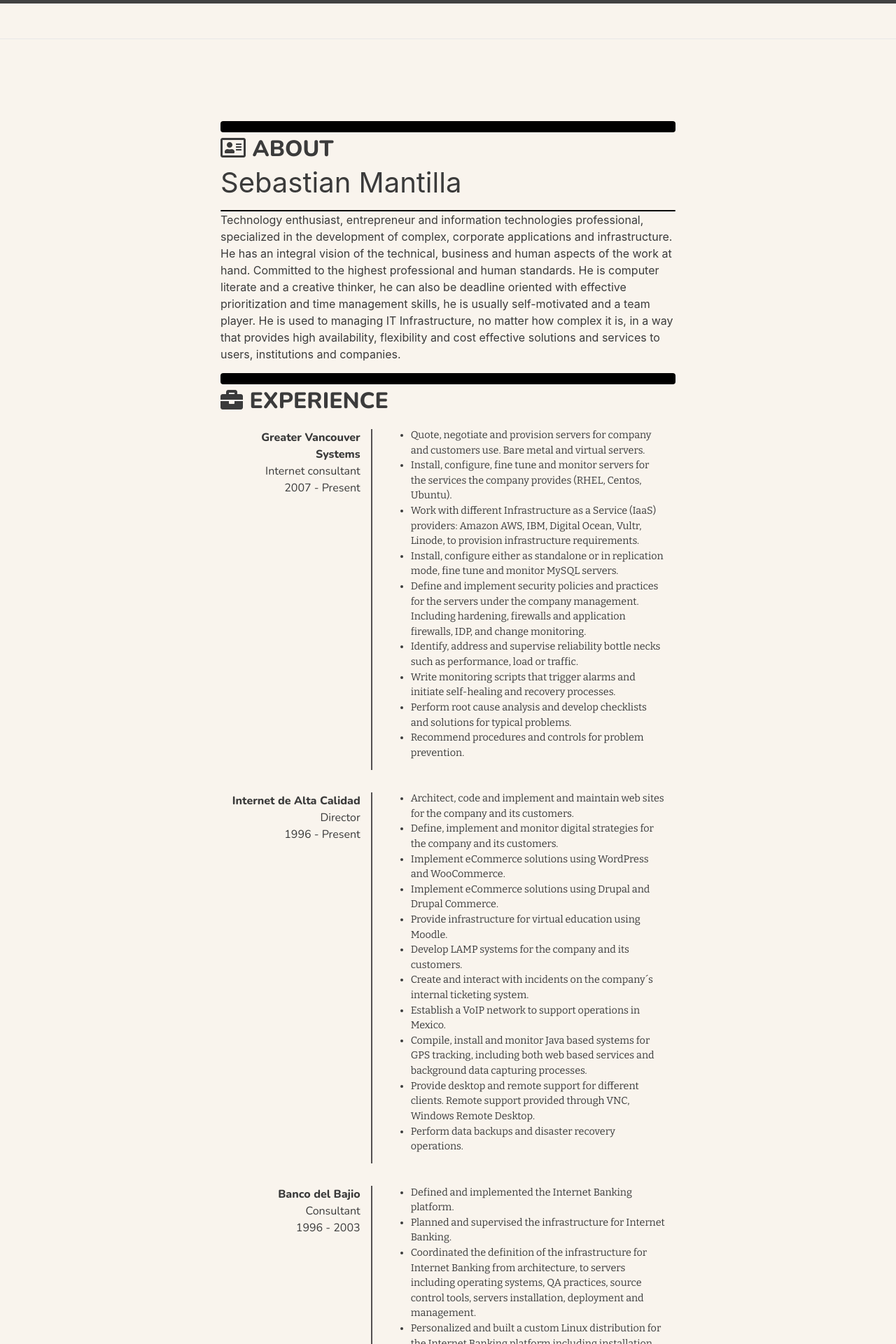
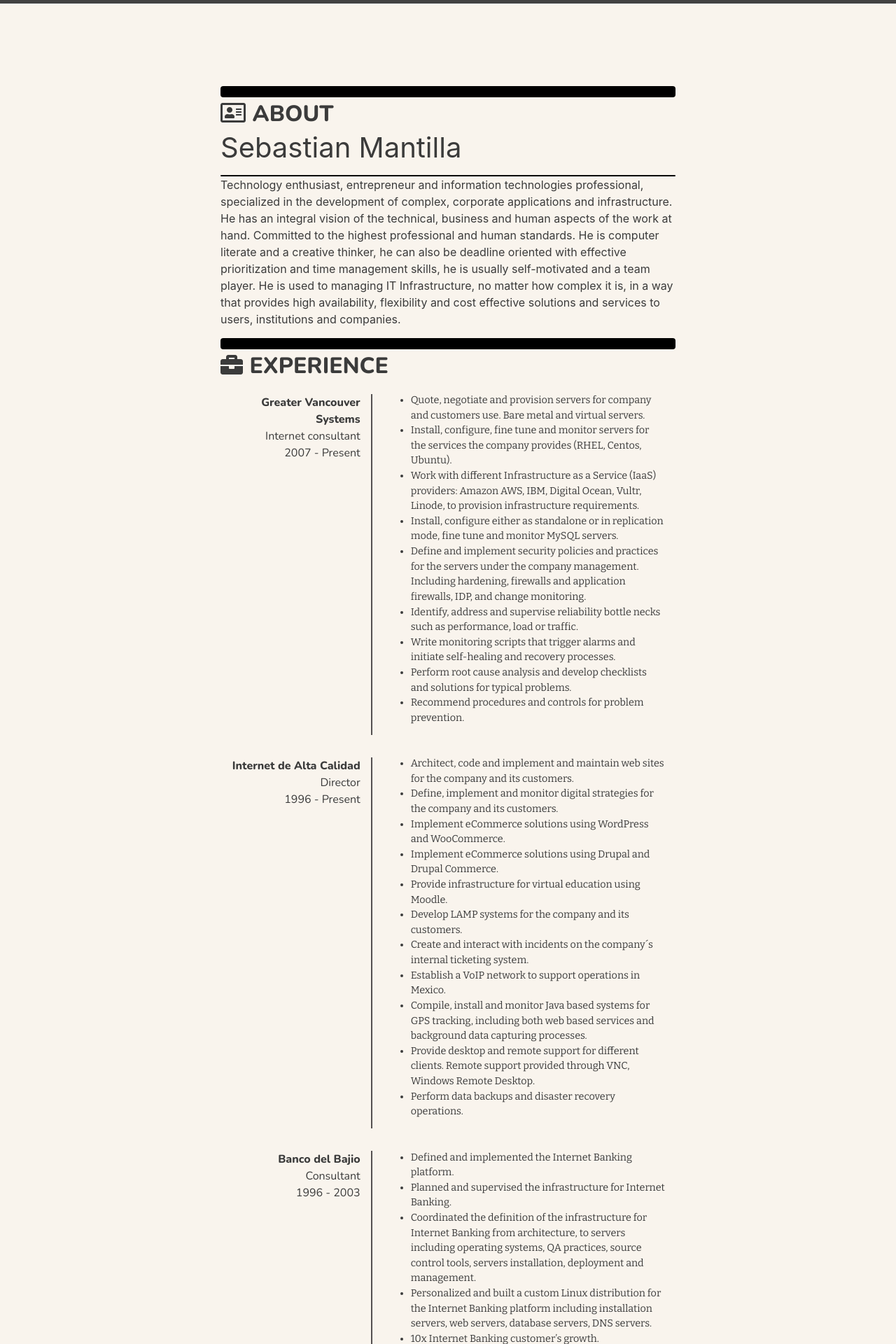
Before and after one commit to sebas/sebas.github.io, a Jekyll site: the page built from index.md, in a window 1280 px wide. Shown: the top 1920 px of the page at 70% size. Built offline with Jekyll 4.4.1, drawn with Linux system fonts in a browser that asks for light colours; nearby versions of some CDN libraries.

Commit message:
Updating, styling.

```diff
--- a/_sass/minima/_layout.scss
+++ b/_sass/minima/_layout.scss
@@ -4,7 +4,6 @@
 .site-header {
   border-top: 5px solid $grey-color-dark;
   border-bottom: 1px solid $grey-color-light;
-  min-height: $spacing-unit * 1.865;
 
   // Positioning context for the mobile navigation icon
   position: relative;
```
